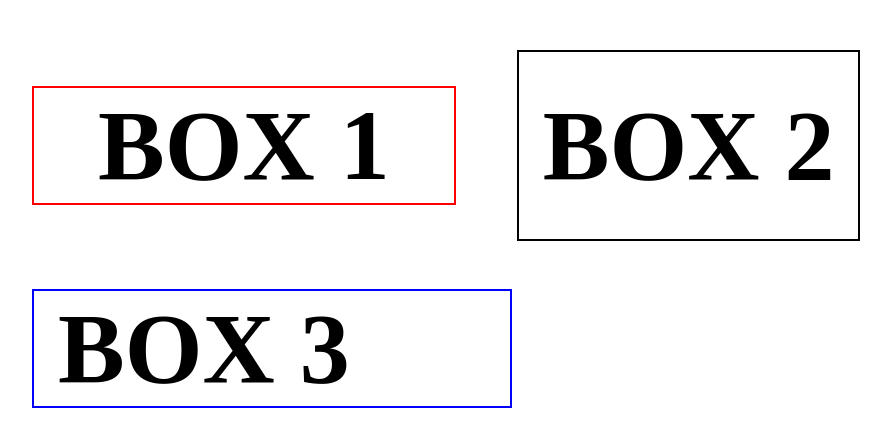
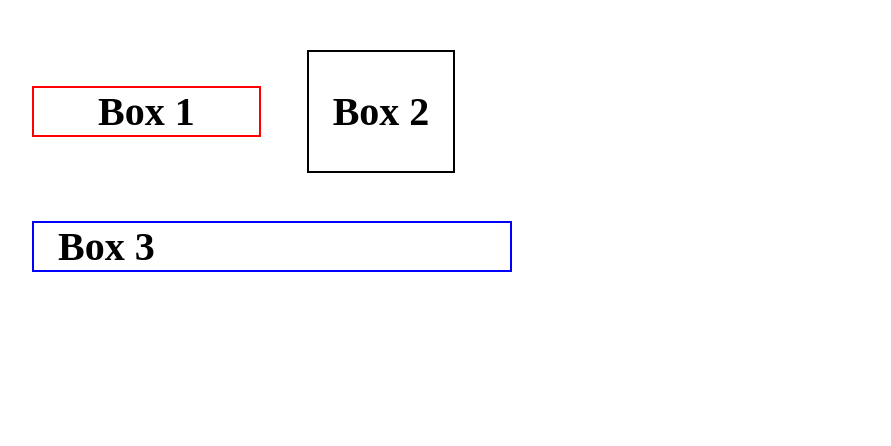
Before and after one commit to trunghieunguye/WebBasic-Java16, a plain HTML site: page Lession-4/Class/Bai1/Bai1.html in a window 1280 px wide. Shown: the whole page, without its empty margins (68-959 px from the left). Drawn offline with Linux system fonts and the light colour scheme.

Commit message:
Update style.css

```diff
--- a/Lession-4/Class/Bai1/style.css
+++ b/Lession-4/Class/Bai1/style.css
@@ -1,7 +1,7 @@
 * {
     box-sizing: border-box;
     margin: 0;
-    font-size: 100px;
+    font-size: 40px;
 }
 #box3 {
     width: 480px;
@@ -24,6 +24,6 @@
     margin: 50px 0 48px 100px;
 }
 span {
-    text-transform: uppercase;
-    font-weight: 700;
+    text-transform: capitalize;
+    font-weight: 600;
 }
```
